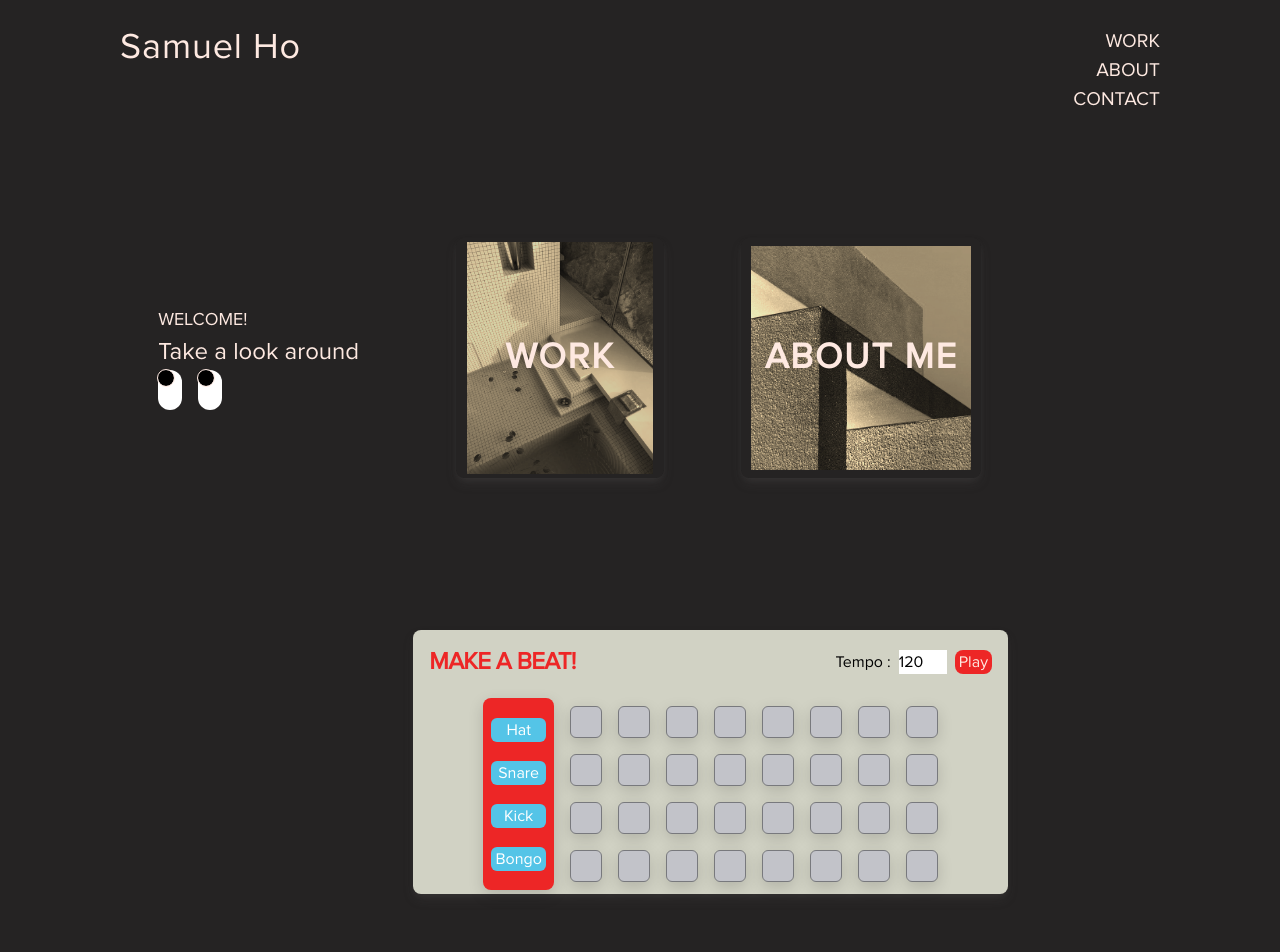
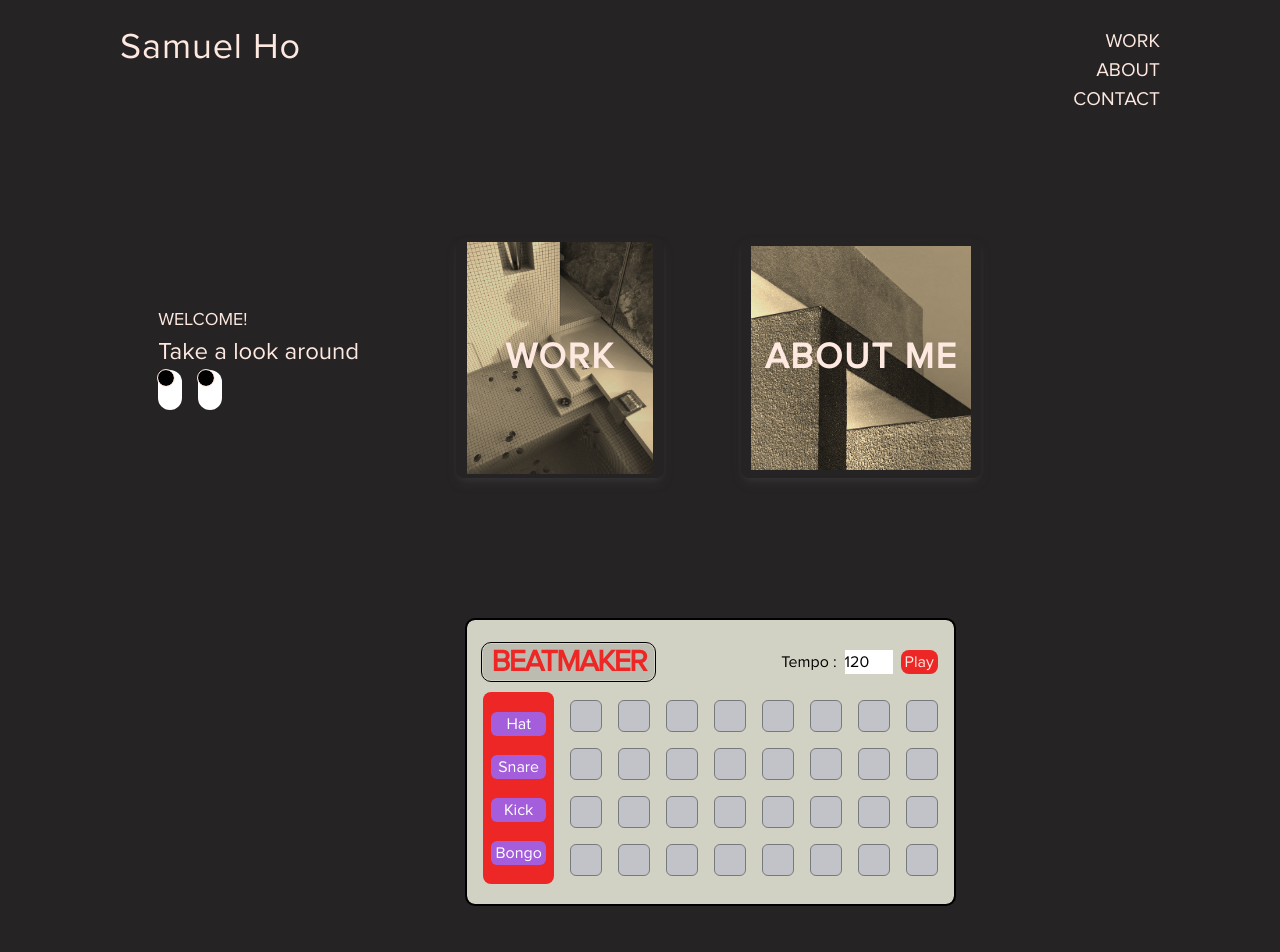
Before and after one commit to samuelho-dev/samuelho.github.io, a Next.js app: page / in a window 1280 px wide. Shown: the top 952 px of the page. Built offline with nearby package versions, Linux system fonts and the light colour scheme.

Commit message:
button stylings

```diff
--- a/src/components/StepSequencer.tsx
+++ b/src/components/StepSequencer.tsx
@@ -81,10 +81,10 @@ function StepSequencer() {
   };
 
   return (
-    <div className="tileShadow col-span-2 row-span-2 h-fit w-full items-center justify-between rounded-lg bg-[#D1D2C4]">
-      <div className="flex w-full items-center justify-between p-4">
-        <h2 className="text-2xl font-bold tracking-tight text-customRed">
-          MAKE A BEAT!
+    <div className="akaiShadow col-span-2 row-span-2 h-fit w-fit items-center justify-between rounded-lg bg-[#D1D2C4] p-4 outline outline-2">
+      <div className="flex w-full items-center justify-between py-2">
+        <h2 className="akaiShadow rounded-lg bg-black bg-opacity-10 px-2 text-3xl font-extrabold tracking-tighter text-customRed outline outline-1 outline-offset-1 outline-black">
+          BEATMAKER
         </h2>
         <div className="flex flex-col gap-2 md:flex-row">
           <div className="flex gap-2">
@@ -98,16 +98,19 @@ function StepSequencer() {
           </div>
           <button
             onClick={handlePlay}
-            className="rounded-lg bg-customRed px-1 text-customWhite"
+            className="akaiShadow rounded-lg bg-customRed px-1 text-customWhite"
           >
             {!play ? 'Play' : 'Pause'}
           </button>
         </div>
       </div>
       <div className="my-1 flex justify-center gap-2 md:gap-4">
-        <div className="buttonShadow flex flex-col justify-evenly gap-2 rounded-lg bg-customRed p-2">
+        <div className="flex flex-col justify-evenly gap-2 rounded-lg bg-customRed p-2">
           {['Hat', 'Snare', 'Kick', 'Bongo'].map((drum, i) => (
-            <h5 key={i} className="rounded-md bg-customBlue px-1 text-center">
+            <h5
+              key={i}
+              className="akaiShadow rounded-md bg-customPurple px-1 text-center"
+            >
               {drum}
             </h5>
           ))}
@@ -118,7 +121,7 @@ function StepSequencer() {
               {col.map((note, noteIdx) => (
                 <button
                   disabled={!loaded}
-                  className={`buttonShadow h-4 w-4 border border-[#78797D] md:h-8 md:w-8 ${
+                  className={`akaiShadow h-4 w-4 border border-[#78797D] md:h-8 md:w-8 ${
                     note.isActive
                       ? 'rounded-lg bg-[#78797D]'
                       : 'rounded-md bg-[#c2c3c9]'
```
